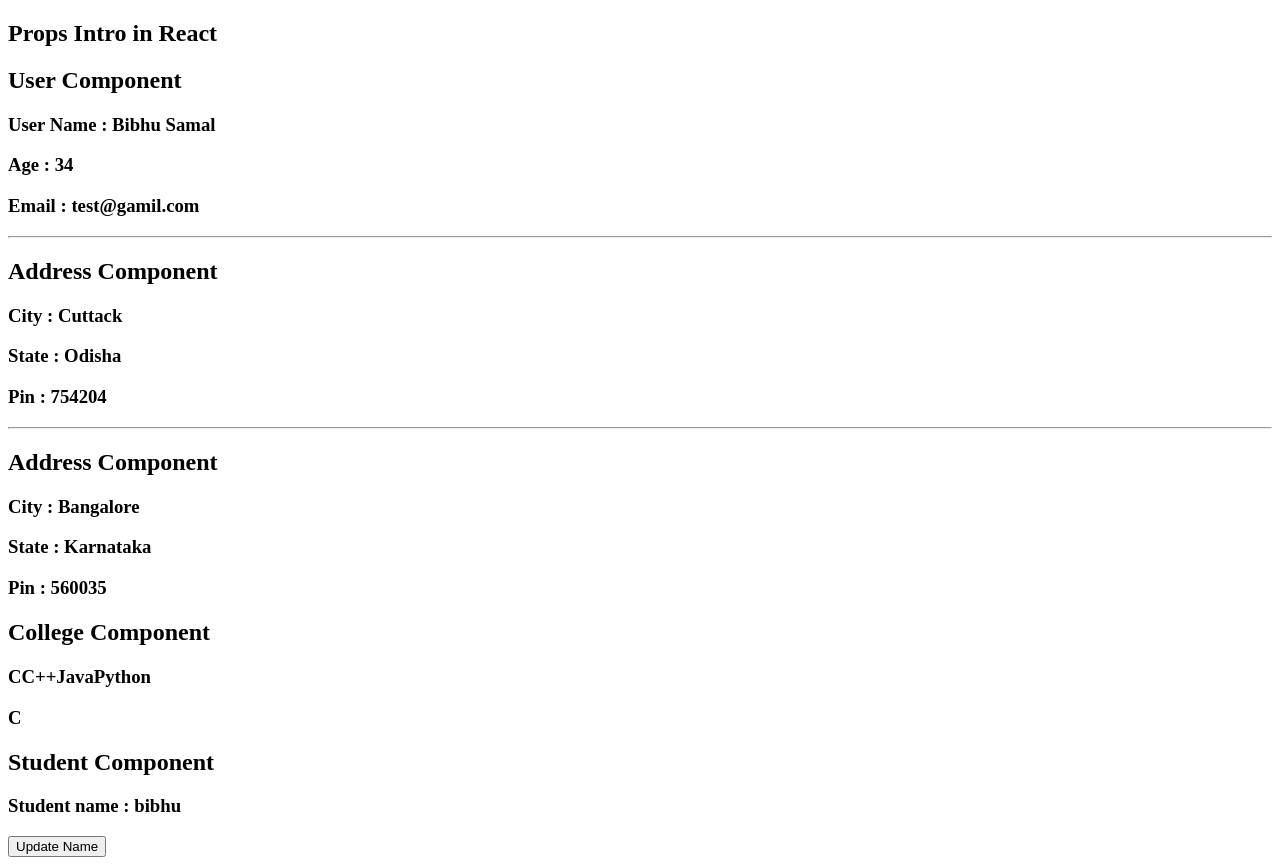
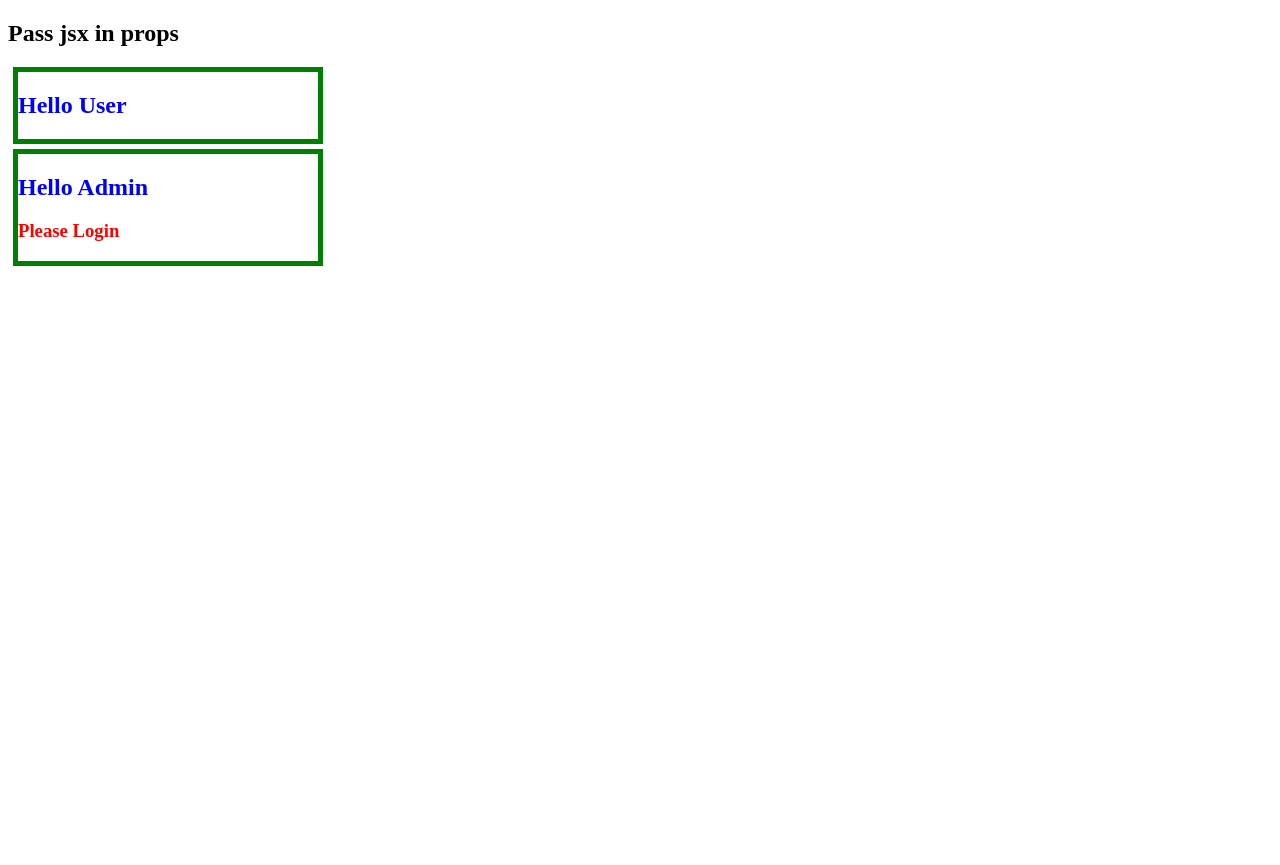
Before and after one commit to bibhusprasad/026_reactjs_tutorial_from_youtube, a React (Vite) app in the folder react-basic/: page / in a window 1280 px wide. After the commit the page ends 800 px from the top, so only its background shows below. Built offline with nearby package versions, Linux system fonts and the light colour scheme.

Commit message:
07. Pass jsx in props

```diff
--- a/react-basic/src/App.jsx
+++ b/react-basic/src/App.jsx
@@ -1,12 +1,12 @@
 
-import PropsIntro from "./PropsIntro"
+import JsxPropsWrapper from "./JsxPropsWrapper"
 
 function App() {
 
   return (
     <>
       <div>
-        <PropsIntro />
+        <JsxPropsWrapper />
       </div>
     </>
   )
--- /dev/null
+++ b/react-basic/src/JsxPropsWrapper.jsx
@@ -0,0 +1,25 @@
+
+function JsxPropsWrapper() {
+  return (
+    <div>
+      <h2>Pass jsx in props</h2>
+      <Wrapper>
+        <h2>Hello User</h2>
+      </Wrapper>
+      <Wrapper>
+        <h2>Hello Admin</h2>
+        <h3 style={{ color: "red" }}>Please Login</h3>
+      </Wrapper>
+    </div>
+  )
+}
+
+export default JsxPropsWrapper;
+
+export function Wrapper({ children }) {
+  return (
+    <div style={{ color: "blue", border: "5px solid green", width: "300px", margin: "5px" }}>
+      {children}
+    </div>
+  )
+}
```
Also changed, not shown: 1 other file (tests, documents, lock files or other folders).
